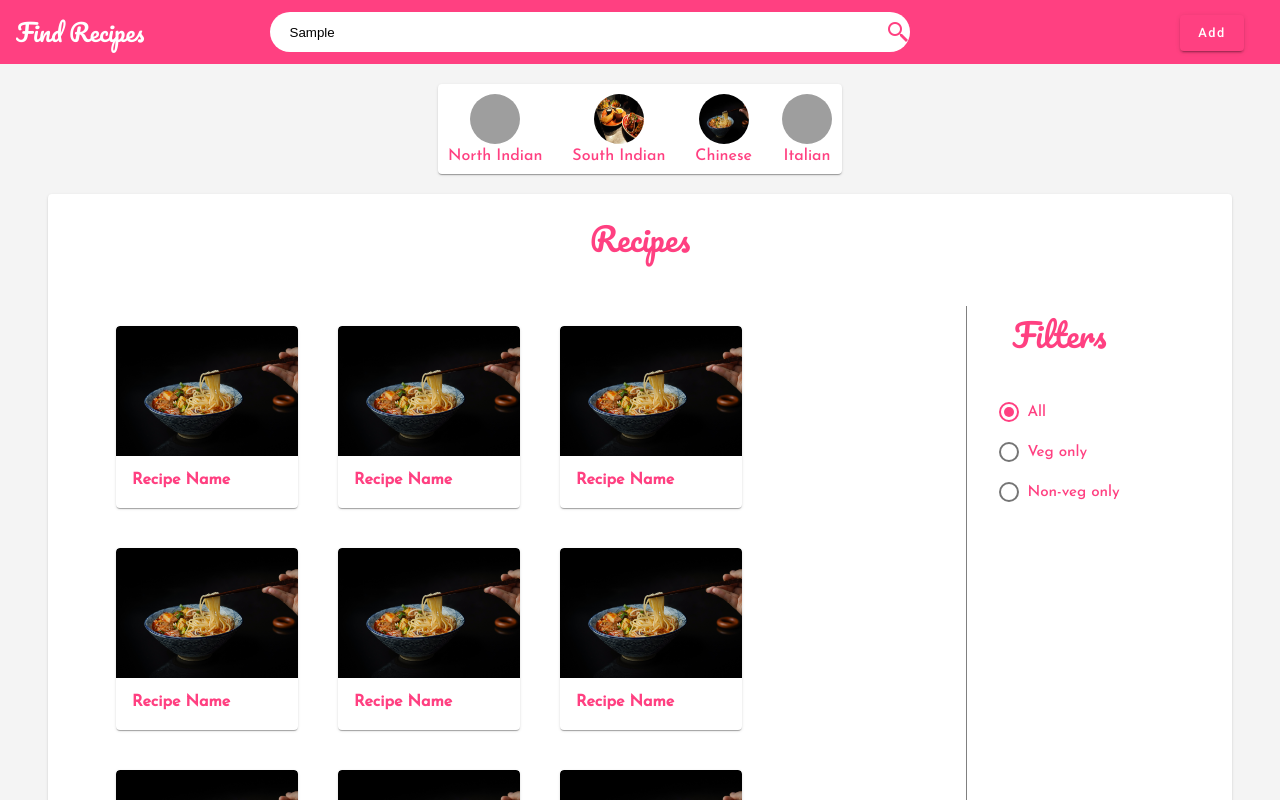
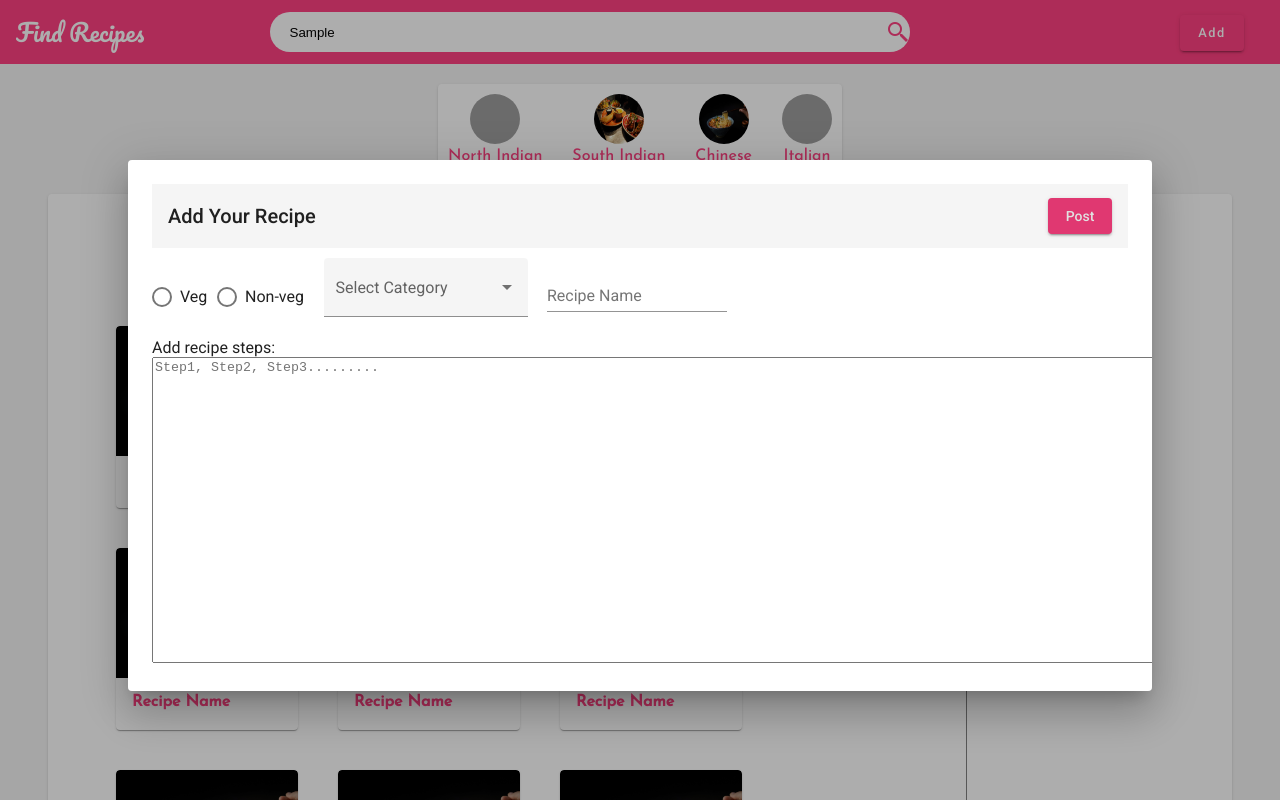
Before and after one commit to Prabhuadams983/recipe-web, an Angular app: page / in a window 1280 px wide. Both pictures are taken after typing "Sample" into the empty fields and a click on the button "Add". Shown: the top 800 px of the page. Built offline with nearby package versions, Linux system fonts and the light colour scheme; grey boxes are pictures that could not be loaded.

Commit message:
add-Recipe-Component

```diff
--- a/src/app/app.module.ts
+++ b/src/app/app.module.ts
@@ -9,6 +9,8 @@ import { RecipesComponent } from './recipes/recipes.component';
 import { FiltersComponent } from './filters/filters.component';
 import { RecipesListComponent } from './recipes-list/recipes-list.component';
 import { RecipeItemComponent } from './recipes-list/recipe-item/recipe-item.component';
+import { AddComponent } from './recipes/add/add.component';
+import { ViewComponent } from './recipes/view/view.component';
 
 @NgModule({
   declarations: [
@@ -16,7 +18,9 @@ import { RecipeItemComponent } from './recipes-list/recipe-item/recipe-item.comp
     RecipesComponent,
     FiltersComponent,
     RecipesListComponent,
-    RecipeItemComponent
+    RecipeItemComponent,
+    AddComponent,
+    ViewComponent
   ],
   imports: [
     BrowserModule,
@@ -25,6 +29,7 @@ import { RecipeItemComponent } from './recipes-list/recipe-item/recipe-item.comp
     MaterialModule
   ],
   providers: [],
+  entryComponents:[AddComponent],
   bootstrap: [AppComponent]
 })
 export class AppModule { }
--- /dev/null
+++ b/src/app/recipes/add/add.component.css
@@ -0,0 +1,13 @@
+button{
+
+    margin-left: auto;
+}
+
+mat-form-field {
+    margin-left: 2%;
+    margin-top: 1%!important;
+}
+
+mat-label{
+    margin-bottom: 3px;
+}
--- /dev/null
+++ b/src/app/recipes/add/add.component.html
@@ -0,0 +1,32 @@
+<mat-toolbar>
+    <span>Add Your Recipe</span>
+    <button mat-raised-button color="accent" (click)="saveRecipe()">Post</button>
+
+ </mat-toolbar>
+
+  <mat-radio-group>
+    <mat-radio-button value="V">Veg </mat-radio-button>
+    <mat-radio-button value="NV" style="margin-left: 1%;">Non-veg </mat-radio-button>
+</mat-radio-group>
+
+<mat-form-field color="accent" appearance="fill">
+    <mat-label>Select Category</mat-label>
+    <mat-select>
+      <mat-option value="NI">North Indian</mat-option>
+      <mat-option value="NI">south Indian</mat-option>
+      <mat-option value="NI">Chinese</mat-option>
+    </mat-select>
+  </mat-form-field>
+
+
+  <mat-form-field color="accent" class="example-full-width">
+    <mat-label>Recipe Name</mat-label>
+    <input matInput   >
+  </mat-form-field>
+
+  <div>
+
+    <mat-label for="comment">Add recipe steps:</mat-label>
+    <textarea  rows="20" cols="170" id="comment" placeholder="Step1, Step2, Step3........."></textarea>
+
+  </div>
--- /dev/null
+++ b/src/app/recipes/add/add.component.ts
@@ -0,0 +1,17 @@
+import { Component, OnInit } from '@angular/core';
+
+@Component({
+  selector: 'app-add',
+  templateUrl: './add.component.html',
+  styleUrls: ['./add.component.css']
+})
+export class AddComponent implements OnInit {
+
+  constructor() { }
+
+  ngOnInit() {
+  }
+
+
+
+}
--- a/src/app/recipes/recipes.component.html
+++ b/src/app/recipes/recipes.component.html
@@ -4,7 +4,7 @@
         <input type="text" placeholder="Search for a recipe">
     </div>
     <div class="toolbar-button">
-        <button mat-raised-button color="accent">Add</button>
+        <button mat-raised-button color="accent" (click)="clickAdd()">Add</button>
     </div>
 </mat-toolbar>
 <app-filters></app-filters>
--- a/src/app/recipes/recipes.component.ts
+++ b/src/app/recipes/recipes.component.ts
@@ -1,4 +1,6 @@
 import { Component, OnInit } from '@angular/core';
+import { MatDialog } from '@angular/material/dialog';
+import { AddComponent } from './add/add.component';
 
 @Component({
   selector: 'app-recipes',
@@ -7,9 +9,12 @@ import { Component, OnInit } from '@angular/core';
 })
 export class RecipesComponent implements OnInit {
 
-  constructor() { }
+  constructor(private dialog:MatDialog) { }
 
   ngOnInit() {
   }
 
+  clickAdd(){
+    this.dialog.open(AddComponent,{width:"250px"});
+  }
 }
--- /dev/null
+++ b/src/app/recipes/view/view.component.html
@@ -0,0 +1 @@
+<p>view works!</p>
--- /dev/null
+++ b/src/app/recipes/view/view.component.ts
@@ -0,0 +1,15 @@
+import { Component, OnInit } from '@angular/core';
+
+@Component({
+  selector: 'app-view',
+  templateUrl: './view.component.html',
+  styleUrls: ['./view.component.css']
+})
+export class ViewComponent implements OnInit {
+
+  constructor() { }
+
+  ngOnInit() {
+  }
+
+}
--- a/src/styles.css
+++ b/src/styles.css
@@ -8,3 +8,12 @@ body { margin: 0;padding: 0; font-family: 'Josefin Sans',Roboto, "Helvetica Neue
 
 html, body { height: 100%; }
 body { margin: 0; font-family: Roboto, "Helvetica Neue", sans-serif; }
+
+.mat-dialog-container{
+    width: 80% !important;
+    height: auto!important;
+    transform: translate(-50%,-50%);
+    top: 20%;
+    left: 10%;
+    position: absolute;
+}
```
Also changed, not shown: src/app/recipes/view/view.component.css (added), 2 other files (tests, documents, lock files or other folders).
